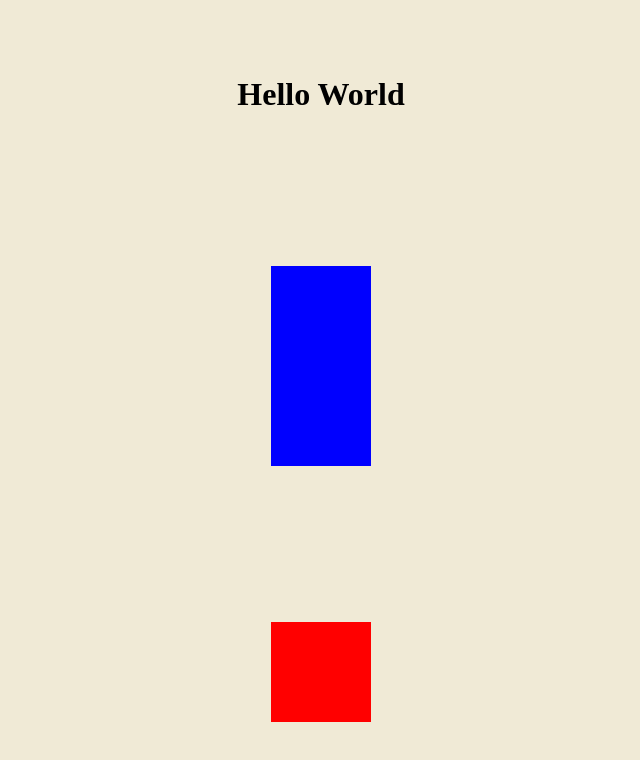
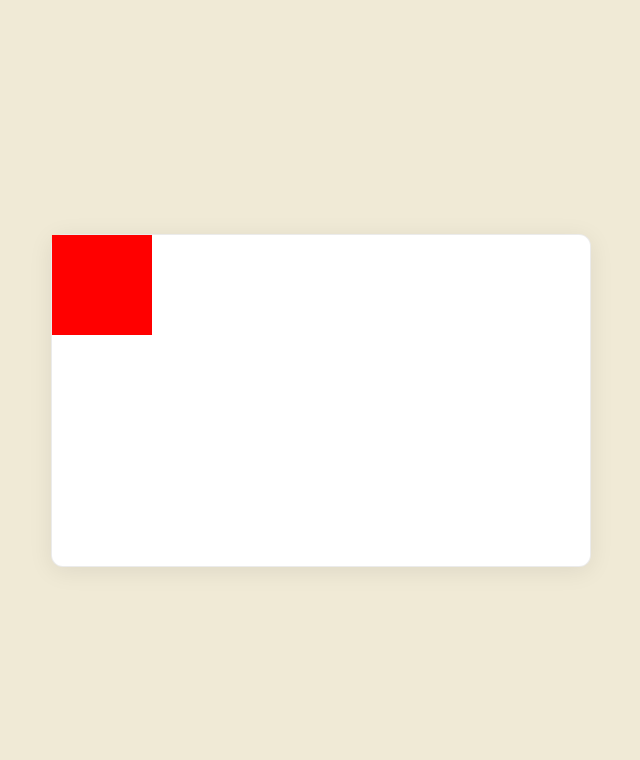
Before and after one commit to cabbage-cart/persona-f, a React app: page / in a window 1280 px wide. Shown: the top 760 px of the page, without its empty margins (319-959 px from the left). Built offline with nearby package versions, Linux system fonts and the light colour scheme; the HTML template or start-up script is replaced by a standard one.

Commit message:
config updated

```diff
--- a/package.json
+++ b/package.json
@@ -8,7 +8,7 @@
     "test": "echo \"Error: no test specified\" && exit 1",
     "build": "NODE_ENV=production webpack --watch",
     "build-dev": "NODE_ENV=development webpack --watch",
-    "start": "NODE_ENV=development webpack serve --open --hot",
+    "start": "NODE_ENV=development webpack serve & webpack --watch",
     "lint": "eslint '*/**/*.{js,ts,tsx}' --quiet --fix",
     "prepare": "husky install"
   },
--- a/src/PersonaApp.tsx
+++ b/src/PersonaApp.tsx
@@ -1,13 +1,11 @@
 import React, { FC } from 'react';
 import './PersonaApp.scoped.css';
-import { AvatarCard, Button } from './components';
+import { AvatarCard } from './components';
 
 const PersonApp: FC = () => {
   return (
     <div className="container">
-      <h1>Hello World </h1>
       <AvatarCard />
-      <Button />
     </div>
   );
 };
--- a/src/components/AvatarCard/AvatarCard.scoped.css
+++ b/src/components/AvatarCard/AvatarCard.scoped.css
@@ -1,5 +1,10 @@
 .card-wrapper {
-    height: 200px;
-    width: 100px;
-    background-color: blue;
+  min-height: 333px;
+  min-width: 540px;
+  background-color: #fff;
+  background: #ffffff;
+  border: 1px solid rgba(0, 0, 0, 0.08);
+  box-sizing: border-box;
+  box-shadow: 0px 4px 24px rgba(0, 0, 0, 0.08);
+  border-radius: 12px;
 }
--- a/src/components/AvatarCard/AvatarCard.tsx
+++ b/src/components/AvatarCard/AvatarCard.tsx
@@ -1,8 +1,13 @@
 import React, { FC } from 'react';
 import './AvatarCard.scoped.css';
+import { Button } from './components';
 
 const AvatarCard: FC = () => {
-  return <div className="card-wrapper" />;
+  return (
+    <div className="card-wrapper">
+      <Button />
+    </div>
+  );
 };
 
 export default AvatarCard;
--- /dev/null
+++ b/src/components/AvatarCard/components/index.ts
@@ -0,0 +1 @@
+export { default as Button } from './Button';
--- a/src/components/index.ts
+++ b/src/components/index.ts
@@ -1,2 +1 @@
 export { default as AvatarCard } from './AvatarCard';
-export { default as Button } from './Button';
--- a/webpack.config.ts
+++ b/webpack.config.ts
@@ -17,19 +17,16 @@ const config = {
     publicPath: '',
   },
   devServer: {
-    inline: true,
     writeToDisk: true,
-    index: 'persona.html',
-    publicPath: '/dist/',
     watchContentBase: true,
-    compress: true,
-    contentBase: path.join(__dirname, './dist'),
-    port: 8001,
+    contentBase: path.resolve(__dirname, './dist'),
+    index: 'persona.html', // default index.html
+    port: 8000,
   },
   optimization: {
     splitChunks: {
       chunks: 'all', // optimize all chunks
-      minSize: 3000,
+      minSize: 3000, // set minSize to 3000 so react is included
     },
     // minimize: true,
     // minimizer: [new TerserPlugin()],
```
Also changed, not shown: .eslintrc.json, src/components/AvatarCard/components/Button/Button.scoped.css (renamed from src/components/Button/Button.scoped.css), src/components/AvatarCard/components/Button/Button.tsx (renamed from src/components/Button/Button.tsx), src/components/AvatarCard/components/Button/index.ts (renamed from src/components/Button/index.ts).
